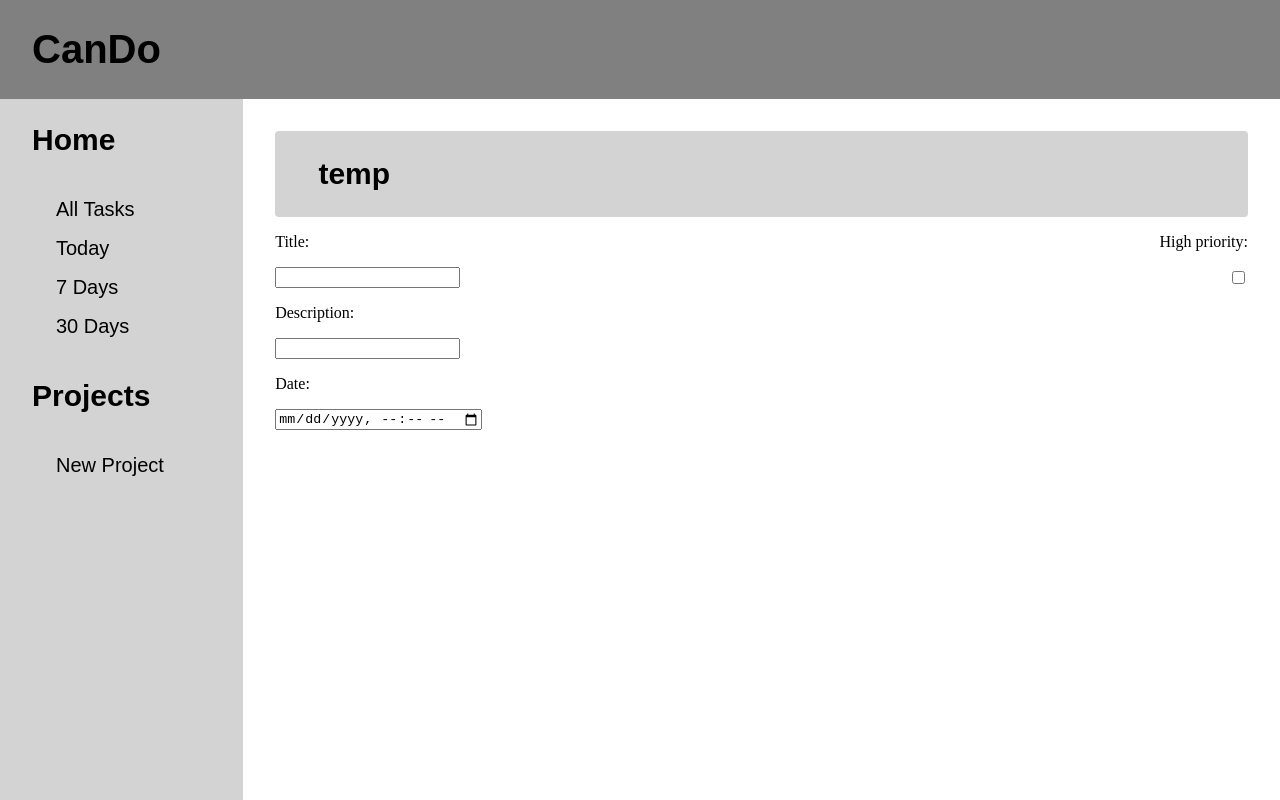
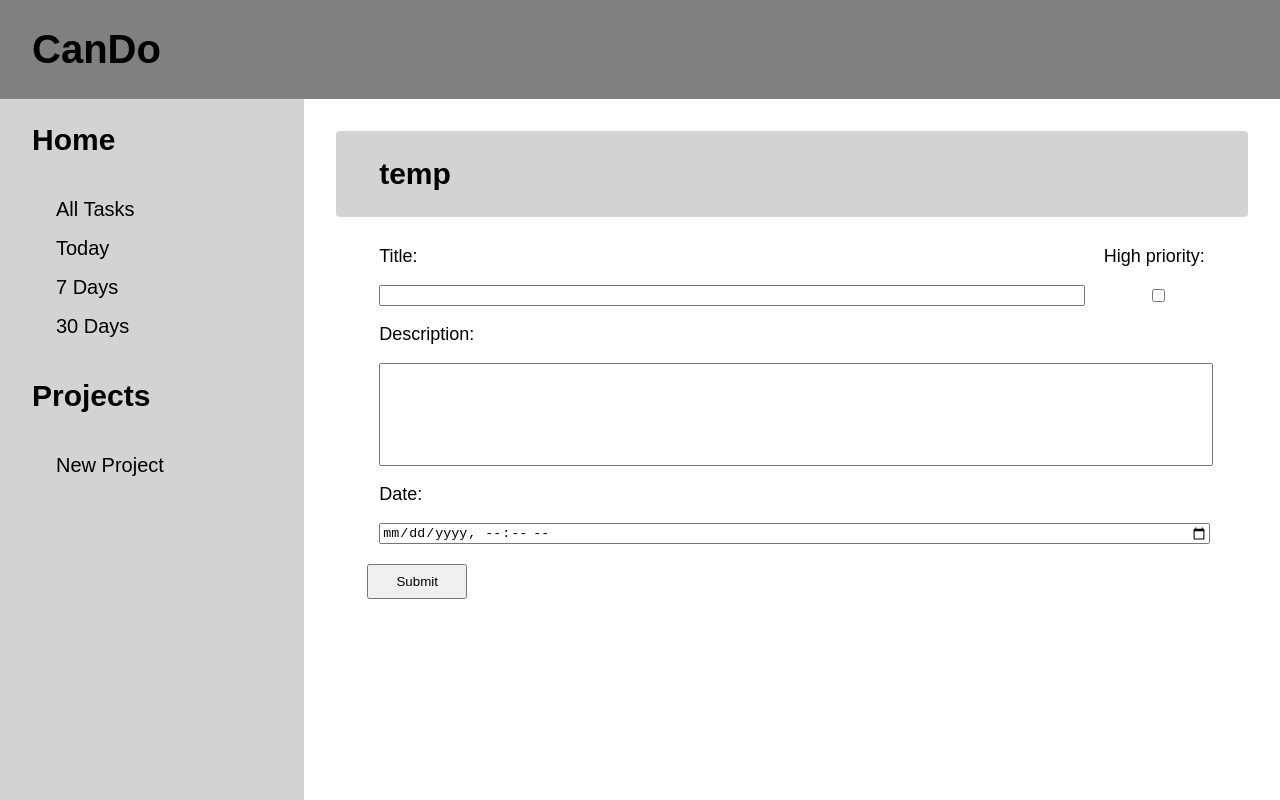
Before and after one commit to connk95/ToDo-List, a website built with webpack: page dist/index.html in a window 1280 px wide. Both pictures are taken after a click on the item "New Project". Built offline with nearby package versions, Linux system fonts and the light colour scheme.

Commit message:
begin work on myTasks array, and display

```diff
--- a/src/body.js
+++ b/src/body.js
@@ -1,3 +1,5 @@
+//create website body with sidebar and task space
+
 import { createSidebar } from "./sidebar";
 import { createTaskspace } from "./taskspace";
 
--- /dev/null
+++ b/src/display-task.js
@@ -0,0 +1,11 @@
+import { myTasks } from "./tasks";
+
+export function displayTask() {
+  for (let i = myTasks.length - 1; i < myTasks.length; i++) {
+    const projectList = document.querySelector("#projectList");
+    const newSidebar = document.createElement("li");
+    newSidebar.innerHTML = `${titleValue}`;
+    newSidebar.id = `task${myLibrary.length - 1}`;
+    projectList.appendChild(newSidebar);
+  }
+}
--- a/src/header.js
+++ b/src/header.js
@@ -1,7 +1,8 @@
+//create website header
+
 export function createHeader() {
   const content = document.querySelector("#content");
 
-  //create header
   const headerDiv = document.createElement("div");
   headerDiv.id = "headerDiv";
 
--- a/src/index.js
+++ b/src/index.js
@@ -3,5 +3,3 @@ import { createBody } from "./body";
 
 createHeader();
 createBody();
-
-const myTasks = [];
--- a/src/newTask.js
+++ b/src/new-task.js
@@ -1,11 +1,18 @@
+//create form to add new tasks, and call functions to pussh values to myTasks array
+
+import { pushTask } from "./tasks";
+import { Task } from "./tasks";
+import { myTasks } from "./tasks";
+import { displayTask } from "./display-task";
+
 export function newTask() {
-  const addTask = document.querySelector("#addTask");
   const taskspace = document.querySelector("#taskspace");
 
   const taskForm = document.createElement("form");
   taskForm.id = "taskForm";
   taskspace.appendChild(taskForm);
 
+  //create title and priority header
   const titlePriorityDiv = document.createElement("div");
   titlePriorityDiv.id = "titlePriorityDiv";
   const titlePriorityHeader = document.createElement("div");
@@ -20,39 +27,72 @@ export function newTask() {
   titlePriorityHeader.appendChild(priority);
   titlePriorityDiv.appendChild(titlePriorityHeader);
 
+  //title and priority inputs
   const titlePriorityInput = document.createElement("div");
   titlePriorityInput.id = "titlePriorityInput";
   const titleInput = document.createElement("input");
+  titleInput.id = "titleInput";
   titleInput.setAttribute("type", "text");
   const priorityInput = document.createElement("input");
+  priorityInput.id = "priorityInput";
   priorityInput.setAttribute("type", "checkbox");
   titlePriorityInput.appendChild(titleInput);
   titlePriorityInput.appendChild(priorityInput);
   titlePriorityDiv.appendChild(titlePriorityInput);
 
+  //description input
   const descriptionDiv = document.createElement("div");
+  descriptionDiv.id = "descriptionDiv";
   const description = document.createElement("p");
   description.classList.add("formText");
   description.innerHTML = "Description:";
   const descriptionInput = document.createElement("input");
+  descriptionInput.id = "descriptionInput";
   descriptionInput.setAttribute("type", "text");
   descriptionDiv.appendChild(description);
   descriptionDiv.appendChild(descriptionInput);
 
+  //due date input
   const dateDiv = document.createElement("div");
   const date = document.createElement("p");
   date.classList.add("formText");
   date.innerHTML = "Date:";
   const dateInput = document.createElement("input");
+  dateInput.id = "dateInput";
   dateInput.setAttribute("type", "datetime-local");
+  dateInput.id = "dateInput";
   dateDiv.appendChild(date);
   dateDiv.appendChild(dateInput);
+
+  //submit button
+  const submit = document.createElement("button");
+  submit.innerHTML = "Submit";
+  submit.setAttribute("type", "submit");
 
   taskForm.appendChild(titlePriorityDiv);
   taskForm.appendChild(descriptionDiv);
   taskForm.appendChild(dateDiv);
+  taskForm.appendChild(submit);
+
+  //push input values to myTask array
+  submit.addEventListener("click", () => {
+    titleValue = document.querySelector("#titleInput").value;
+    descriptionValue = document.querySelector("#descriptionInput").value;
+    dateValue = document.querySelector("#dateInput").value;
+    completeValue = false;
+    const priorityCheck = document.querySelector("#priorityInput");
+    if (priorityCheck.checked == false) {
+      priorityValue = false;
+    } else if (readCheck.checked == true) {
+      priorityValue = true;
+    }
+    pushTask(
+      titleValue,
+      descriptionValue,
+      dateValue,
+      priorityValue,
+      completeValue
+    );
+    displayTask();
+  });
 }
-
-// title = document.getElementById("addTitle").value;
-// let newTask = new Book(title, author, pages, read);
-// myTasks.push(newBook);
--- a/src/sidebar-home.js
+++ b/src/sidebar-home.js
@@ -1,3 +1,5 @@
+//create home tabs
+
 export function loadHome() {
   const sidebarHome = document.querySelector("#sidebarHome");
 
@@ -15,18 +17,22 @@ export function loadHome() {
   const homeList = document.createElement("ol");
   homeDays.appendChild(homeList);
 
+  //create "all tasks" tab
   const allTasks = document.createElement("li");
   allTasks.innerHTML = "All Tasks";
   homeList.appendChild(allTasks);
 
+  //create "today" tab
   const today = document.createElement("li");
   today.innerHTML = "Today";
   homeList.appendChild(today);
 
+  //create "7 days" tab
   const sevenDays = document.createElement("li");
   sevenDays.innerHTML = "7 Days";
   homeList.appendChild(sevenDays);
 
+  //create "30 days" tab
   const thirtyDays = document.createElement("li");
   thirtyDays.innerHTML = "30 Days";
   homeList.appendChild(thirtyDays);
--- a/src/sidebar-projects.js
+++ b/src/sidebar-projects.js
@@ -1,4 +1,6 @@
-import { newTask } from "./newTask";
+//create projects tab to view and add projects
+
+import { newTask } from "./new-task";
 
 export function loadProjects() {
   const sidebarProjects = document.querySelector("#sidebarProjects");
@@ -15,8 +17,10 @@ export function loadProjects() {
   sidebarProjects.appendChild(allProjects);
 
   const projectList = document.createElement("ol");
+  projectList.id = "projectList";
   allProjects.appendChild(projectList);
 
+  //create link to add new task
   const addProject = document.createElement("li");
   addProject.id = "addTask";
   addProject.innerHTML = "New Project";
--- a/src/sidebar.js
+++ b/src/sidebar.js
@@ -1,3 +1,5 @@
+//create sidebar with home tabs and project list
+
 import { loadHome } from "./sidebar-home";
 import { loadProjects } from "./sidebar-projects";
 
--- a/src/style.css
+++ b/src/style.css
@@ -18,6 +18,12 @@ h2 {
 
 li {
   font-size: 20px;
+  list-style-type: none;
+  font-family: Arial, Helvetica, sans-serif;
+}
+
+p {
+  font-size: 18px;
   list-style-type: none;
   font-family: Arial, Helvetica, sans-serif;
 }
@@ -48,7 +54,7 @@ li {
 #sidebar {
   display: flex;
   flex-direction: column;
-  width: 20%;
+  width: 25%;
   height: 100%;
   background-color: lightgray;
 }
@@ -71,7 +77,7 @@ li {
 #taskspace {
   display: flex;
   flex-direction: column;
-  width: 80%;
+  width: 75%;
   margin: 2rem;
 }
 
@@ -95,6 +101,39 @@ li {
   height: 100%;
 }
 
+#taskForm {
+  display: flex;
+  flex-direction: column;
+  padding: 0.7rem;
+}
+
+input[type="text"] {
+  width: 100%;
+}
+
+input[type="checkbox"] {
+  margin: 0 3em 0 5em;
+}
+
+#dateInput {
+  width: 100%;
+}
+
+#descriptionDiv {
+  display: flex;
+  flex-direction: column;
+
+  height: 10em;
+}
+
+#descriptionInput {
+  height: 100%;
+}
+
+#taskForm > div {
+  margin: 0 2rem 0 2rem;
+}
+
 #titlePriorityDiv {
   display: flex;
   flex-direction: column;
@@ -113,3 +152,9 @@ li {
   flex: 1 0 auto;
   width: 100%;
 }
+
+button {
+  padding: 8px;
+  width: 100px;
+  margin: 20px;
+}
--- a/src/subheader.js
+++ b/src/subheader.js
@@ -1,3 +1,5 @@
+//create subheader for task space
+
 export function loadSubheader() {
   const taskspace = document.querySelector("#taskspace");
 
--- a/src/tasks.js
+++ b/src/tasks.js
@@ -1,7 +1,17 @@
-export function task(title, description, dueDate, priority, complete) {
+//array of all tasks
+export const myTasks = [];
+
+//factory function to make tasks
+export function Task(title, description, dueDate, priority, complete) {
   this.title = title;
   this.description = description;
   this.dueDate = dueDate;
   this.priority = priority;
   this.complete = complete;
 }
+
+//push tasks to array
+export function pushTask(title, description, dueDate, priority, complete) {
+  let newTask = new Task(title, description, dueDate, priority, complete);
+  myTasks.push(newTask);
+}
--- a/src/taskspace.js
+++ b/src/taskspace.js
@@ -1,3 +1,5 @@
+//create task space and load dynamic subheader
+
 import { loadSubheader } from "./subheader";
 
 export function createTaskspace() {
```
Also changed, not shown: dist/main.js.
